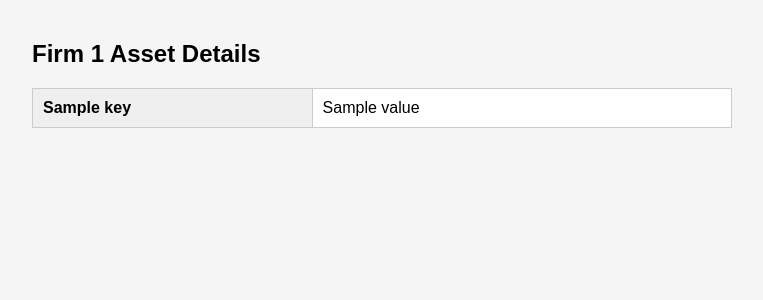
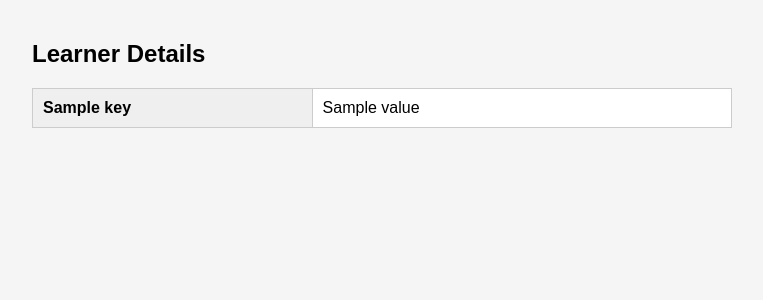
Before and after one commit to raghavsinghal1012/asset-manager, a FastAPI app: template app/templates/asset.html in a window 1280 px wide. Shown: the top 300 px of the page, without its empty margins (8-771 px from the left). Run offline with FastAPI, Linux system fonts and the light colour scheme; the template is opened without the code that fills it: most values are stand-ins (such as "Sample title", 1, 10 or a date in 2020).

Commit message:
Update assest.html h2 update

```diff
--- a/app/templates/asset.html
+++ b/app/templates/asset.html
@@ -40,7 +40,7 @@
 
 <body>
 
-<h2>Firm 1 Asset Details</h2>
+<h2>Learner Details</h2>
 
 <table>
 
```
